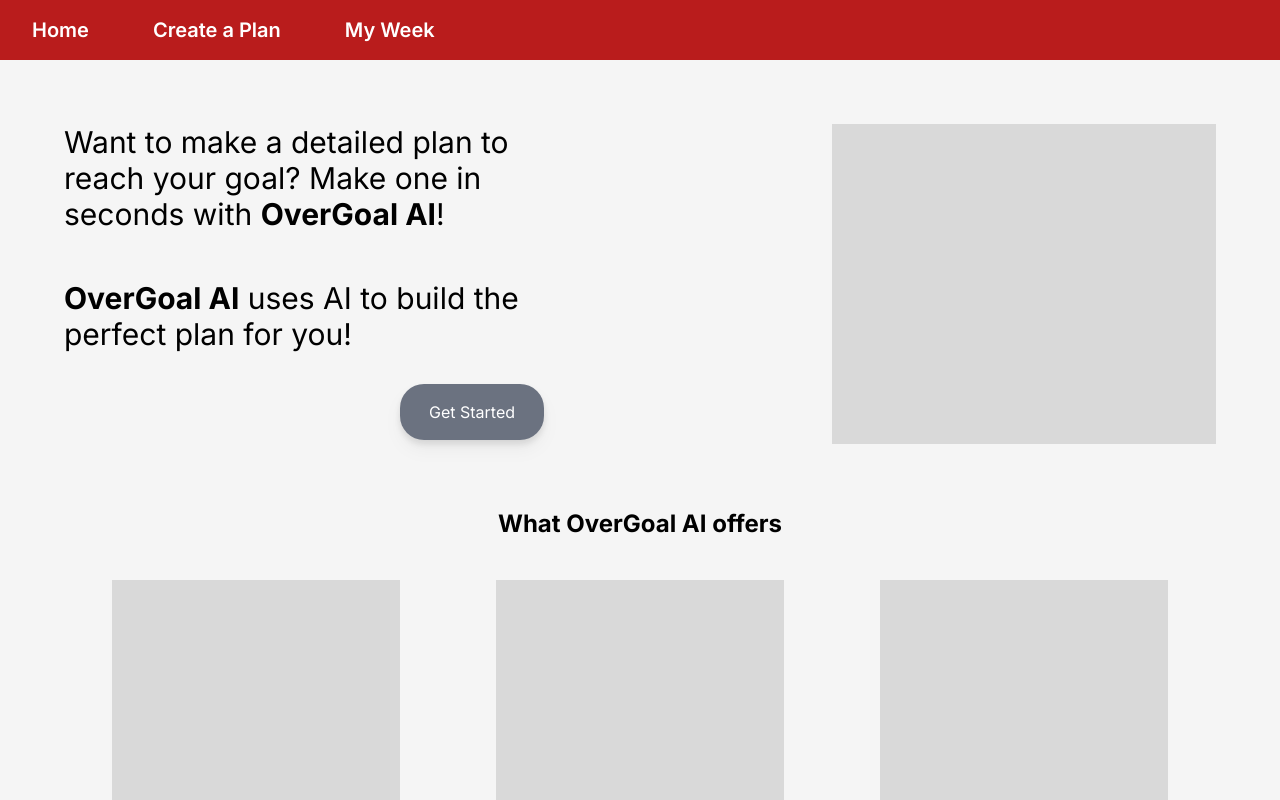
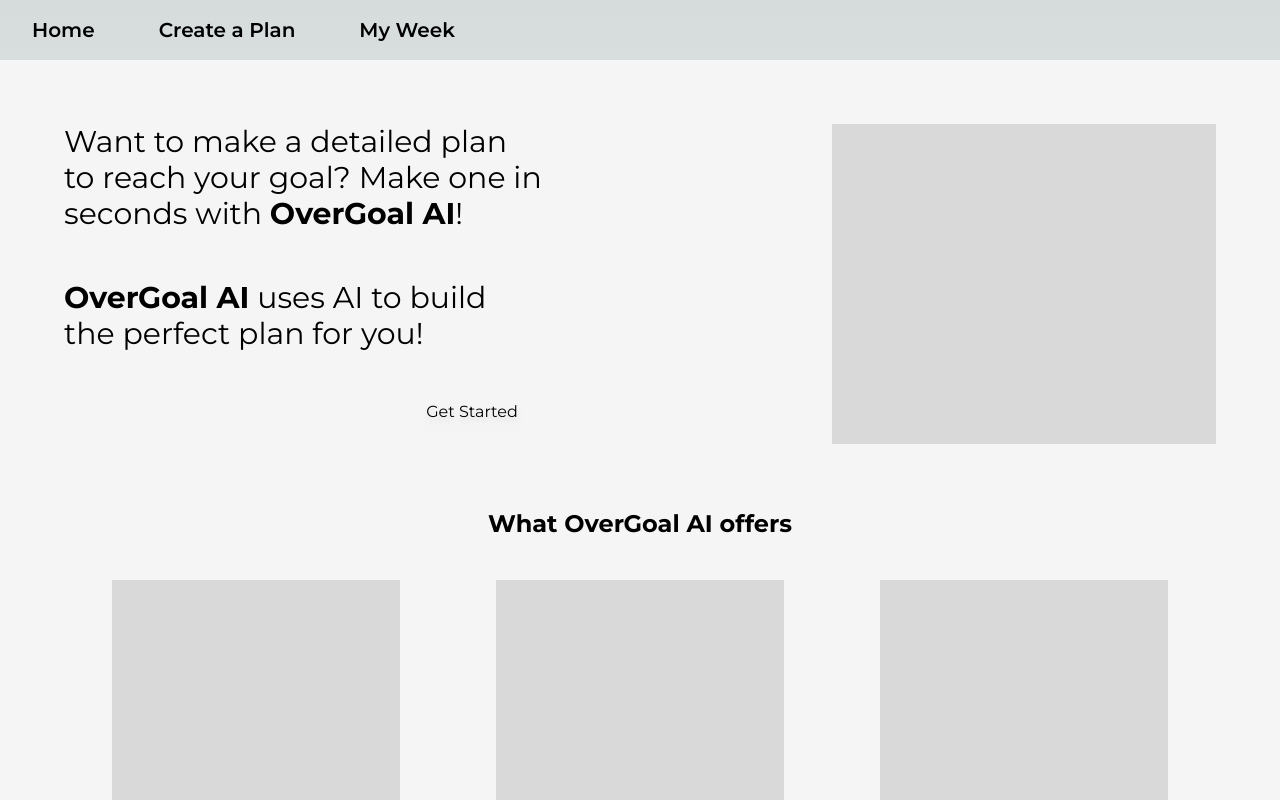
Before and after one commit to AlejandroALopez/overplan, a Next.js app: page / in a window 1280 px wide. Shown: the top 800 px of the page. Built offline with nearby package versions, Linux system fonts and the light colour scheme.

Commit message:
added colors + font

```diff
--- a/src/app/layout.tsx
+++ b/src/app/layout.tsx
@@ -1,9 +1,9 @@
 import type { Metadata } from "next";
-import { Inter } from "next/font/google";
+import { Montserrat } from "next/font/google";
 import { StoreProvider } from "./StoreProvider";
 import "./globals.css";
 
-const inter = Inter({ subsets: ["latin"] });
+const montserrat = Montserrat({ subsets: ["latin"] });
 
 export const metadata: Metadata = {
   title: "Create Next App",
@@ -18,7 +18,7 @@ export default function RootLayout({
   return (
     <StoreProvider>
       <html lang="en">
-        <body className={inter.className}>{children}</body>
+        <body className={montserrat.className}>{children}</body>
       </html>
     </StoreProvider>
   );
--- a/tailwind.config.ts
+++ b/tailwind.config.ts
@@ -7,6 +7,10 @@ const config: Config = {
     "./src/app/**/*.{js,ts,jsx,tsx,mdx}",
   ],
   theme: {
+    colors: {
+      primary: "#5c6ac4",
+      secondary: "#ecc94b",
+    },
     extend: {
       backgroundImage: {
         "gradient-radial": "radial-gradient(var(--tw-gradient-stops))",
```
